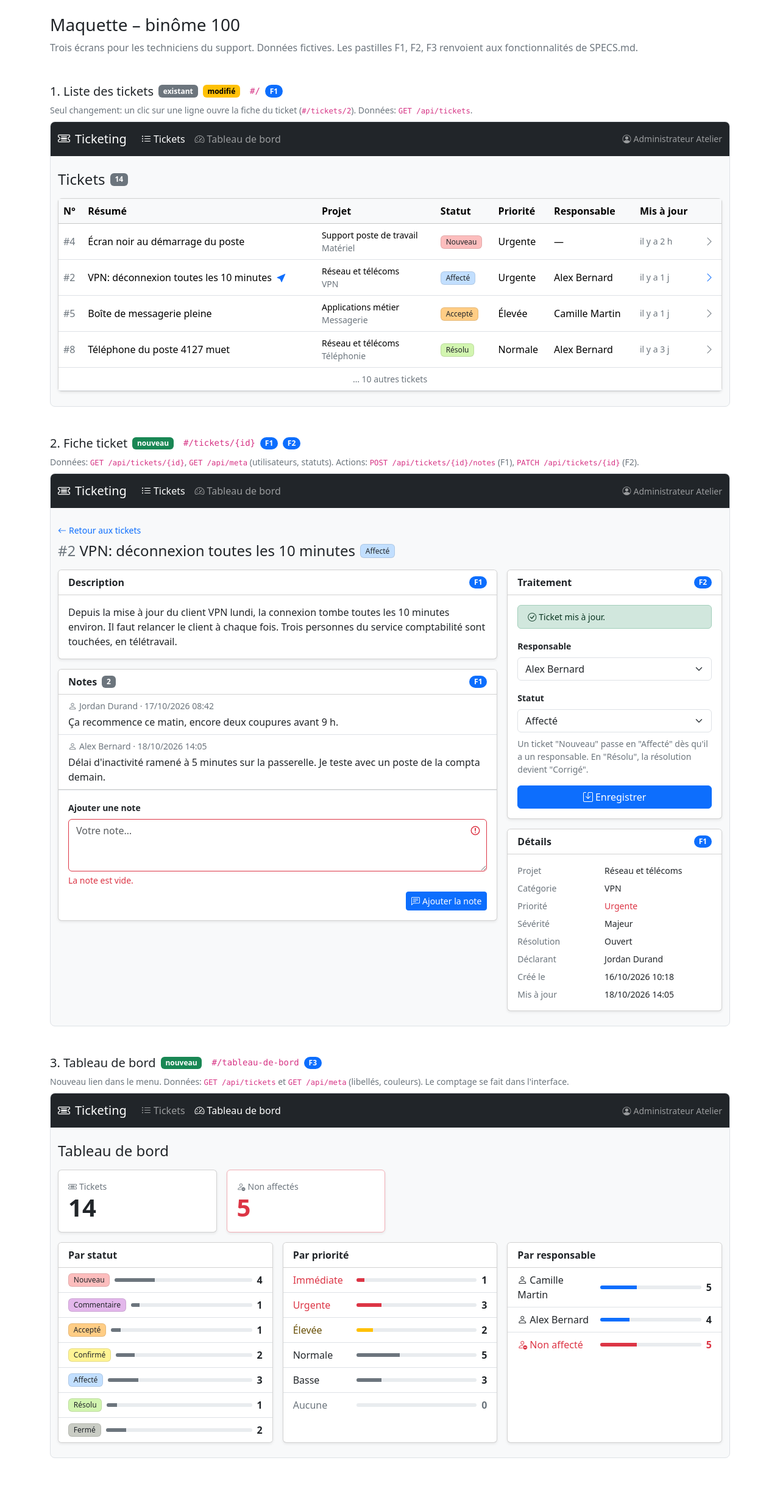
After one commit to demianthomasseau-boop/atelier-ticketing, a PHP site: page /maquette.html in a window 1280 px wide. The commit adds this page. Shown: the whole page at 61% size. Run offline with PHP 8.4, Linux system fonts and the light colour scheme.

Commit message:
feat: fiche ticket avec notes
Co-Authored-By: Claude Opus 5.5 <noreply@anthropic.com>

```diff
--- a/public/app.css
+++ b/public/app.css
@@ -9,5 +9,7 @@
 .table-tickets td { vertical-align: middle; }
 .table-tickets tbody tr { cursor: pointer; }
 
+.texte-long { white-space: pre-line; }
+
 .priorite-50, .priorite-60 { color: var(--bs-danger); }
 .priorite-40 { color: var(--bs-warning-text-emphasis); }
--- a/public/index.html
+++ b/public/index.html
@@ -31,7 +31,7 @@
       <div v-if="!meta && !erreur" class="text-center text-secondary py-5">
         <div class="spinner-border" role="status"></div>
       </div>
-      <component v-else-if="meta" :is="vue" :params="params"></component>
+      <component v-else-if="meta" :is="vue" :params="params" :key="route"></component>
     </main>
   </div>
 
--- /dev/null
+++ b/public/maquette.html
@@ -0,0 +1,410 @@
+<!doctype html>
+<html lang="fr">
+<head>
+  <meta charset="utf-8">
+  <meta name="viewport" content="width=device-width, initial-scale=1">
+  <title>Maquette – binôme 100</title>
+  <link rel="stylesheet" href="/vendor/bootstrap/bootstrap.min.css">
+  <link rel="stylesheet" href="/vendor/bootstrap-icons/bootstrap-icons.min.css">
+  <link rel="stylesheet" href="/app.css">
+  <style>
+    .ecran { border: 1px solid var(--bs-border-color); border-radius: .5rem; overflow: hidden; background: var(--bs-tertiary-bg); }
+    .table-tickets tbody tr.survol { background: var(--bs-primary-bg-subtle); }
+  </style>
+</head>
+<body class="bg-body">
+  <div class="container-xl py-4">
+    <h1 class="h3">Maquette – binôme 100</h1>
+    <p class="text-secondary mb-5">
+      Trois écrans pour les techniciens du support. Données fictives. Les pastilles F1, F2, F3 renvoient aux fonctionnalités de SPECS.md.
+    </p>
+
+    <!-- ===================================================================== -->
+    <!-- Écran 1: liste des tickets (existant, modifié)                          -->
+    <!-- ===================================================================== -->
+    <section class="mb-5">
+      <div class="d-flex flex-wrap align-items-center gap-2 mb-2">
+        <h2 class="h5 mb-0">1. Liste des tickets</h2>
+        <span class="badge text-bg-secondary">existant</span>
+        <span class="badge text-bg-warning">modifié</span>
+        <code class="ms-2">#/</code>
+        <span class="badge rounded-pill text-bg-primary">F1</span>
+      </div>
+      <p class="small text-secondary mb-2">
+        Seul changement: un clic sur une ligne ouvre la fiche du ticket (<code>#/tickets/2</code>).
+        Données: <code>GET /api/tickets</code>.
+      </p>
+      <div class="ecran">
+        <nav class="navbar navbar-expand bg-dark" data-bs-theme="dark">
+          <div class="container-fluid">
+            <a class="navbar-brand" href="#"><i class="bi bi-ticket-detailed me-2"></i>Ticketing</a>
+            <ul class="navbar-nav me-auto">
+              <li class="nav-item"><a class="nav-link active" href="#"><i class="bi bi-list-ul me-1"></i>Tickets</a></li>
+              <li class="nav-item"><a class="nav-link" href="#"><i class="bi bi-speedometer2 me-1"></i>Tableau de bord</a></li>
+            </ul>
+            <span class="navbar-text small"><i class="bi bi-person-circle me-1"></i>Administrateur Atelier</span>
+          </div>
+        </nav>
+        <div class="container-fluid py-4">
+          <div class="d-flex align-items-center mb-3">
+            <h1 class="h4 mb-0">Tickets</h1>
+            <span class="badge text-bg-secondary ms-2">14</span>
+          </div>
+          <div class="card shadow-sm">
+            <div class="table-responsive">
+              <table class="table table-hover table-tickets mb-0">
+                <thead class="table-light">
+                  <tr>
+                    <th>N°</th><th>Résumé</th><th>Projet</th><th>Statut</th>
+                    <th>Priorité</th><th>Responsable</th><th>Mis à jour</th><th></th>
+                  </tr>
+                </thead>
+                <tbody>
+                  <tr>
+                    <td class="text-secondary">#4</td>
+                    <td>Écran noir au démarrage du poste</td>
+                    <td class="small">Support poste de travail<div class="text-secondary">Matériel</div></td>
+                    <td><span class="badge badge-statut" style="background:#fcbdbd">Nouveau</span></td>
+                    <td class="priorite-50">Urgente</td>
+                    <td>—</td>
+                    <td class="small text-secondary">il y a 2 h</td>
+                    <td class="text-secondary"><i class="bi bi-chevron-right"></i></td>
+                  </tr>
+                  <tr class="survol">
+                    <td class="text-secondary">#2</td>
+                    <td>VPN: déconnexion toutes les 10 minutes <i class="bi bi-cursor-fill text-primary ms-1" title="clic"></i></td>
+                    <td class="small">Réseau et télécoms<div class="text-secondary">VPN</div></td>
+                    <td><span class="badge badge-statut" style="background:#c2dfff">Affecté</span></td>
+                    <td class="priorite-50">Urgente</td>
+                    <td>Alex Bernard</td>
+                    <td class="small text-secondary">il y a 1 j</td>
+                    <td class="text-primary"><i class="bi bi-chevron-right"></i></td>
+                  </tr>
+                  <tr>
+                    <td class="text-secondary">#5</td>
+                    <td>Boîte de messagerie pleine</td>
+                    <td class="small">Applications métier<div class="text-secondary">Messagerie</div></td>
+                    <td><span class="badge badge-statut" style="background:#ffcd85">Accepté</span></td>
+                    <td class="priorite-40">Élevée</td>
+                    <td>Camille Martin</td>
+                    <td class="small text-secondary">il y a 1 j</td>
+                    <td class="text-secondary"><i class="bi bi-chevron-right"></i></td>
+                  </tr>
+                  <tr>
+                    <td class="text-secondary">#8</td>
+                    <td>Téléphone du poste 4127 muet</td>
+                    <td class="small">Réseau et télécoms<div class="text-secondary">Téléphonie</div></td>
+                    <td><span class="badge badge-statut" style="background:#d2f5b0">Résolu</span></td>
+                    <td>Normale</td>
+                    <td>Alex Bernard</td>
+                    <td class="small text-secondary">il y a 3 j</td>
+                    <td class="text-secondary"><i class="bi bi-chevron-right"></i></td>
+                  </tr>
+                  <tr>
+                    <td colspan="8" class="text-center small text-secondary">… 10 autres tickets</td>
+                  </tr>
+                </tbody>
+              </table>
+            </div>
+          </div>
+        </div>
+      </div>
+    </section>
+
+    <!-- ===================================================================== -->
+    <!-- Écran 2: fiche ticket (nouveau)                                         -->
+    <!-- ===================================================================== -->
+    <section class="mb-5">
+      <div class="d-flex flex-wrap align-items-center gap-2 mb-2">
+        <h2 class="h5 mb-0">2. Fiche ticket</h2>
+        <span class="badge text-bg-success">nouveau</span>
+        <code class="ms-2">#/tickets/{id}</code>
+        <span class="badge rounded-pill text-bg-primary">F1</span>
+        <span class="badge rounded-pill text-bg-primary">F2</span>
+      </div>
+      <p class="small text-secondary mb-2">
+        Données: <code>GET /api/tickets/{id}</code>, <code>GET /api/meta</code> (utilisateurs, statuts).
+        Actions: <code>POST /api/tickets/{id}/notes</code> (F1), <code>PATCH /api/tickets/{id}</code> (F2).
+      </p>
+      <div class="ecran">
+        <nav class="navbar navbar-expand bg-dark" data-bs-theme="dark">
+          <div class="container-fluid">
+            <a class="navbar-brand" href="#"><i class="bi bi-ticket-detailed me-2"></i>Ticketing</a>
+            <ul class="navbar-nav me-auto">
+              <li class="nav-item"><a class="nav-link active" href="#"><i class="bi bi-list-ul me-1"></i>Tickets</a></li>
+              <li class="nav-item"><a class="nav-link" href="#"><i class="bi bi-speedometer2 me-1"></i>Tableau de bord</a></li>
+            </ul>
+            <span class="navbar-text small"><i class="bi bi-person-circle me-1"></i>Administrateur Atelier</span>
+          </div>
+        </nav>
+        <div class="container-fluid py-4">
+          <a href="#" class="small text-decoration-none"><i class="bi bi-arrow-left me-1"></i>Retour aux tickets</a>
+          <div class="d-flex flex-wrap align-items-center gap-2 mt-2 mb-3">
+            <h1 class="h4 mb-0"><span class="text-secondary">#2</span> VPN: déconnexion toutes les 10 minutes</h1>
+            <span class="badge badge-statut" style="background:#c2dfff">Affecté</span>
+          </div>
+
+          <div class="row g-3">
+            <div class="col-lg-8">
+              <div class="card shadow-sm mb-3">
+                <div class="card-header bg-body d-flex align-items-center">
+                  <span class="fw-semibold">Description</span>
+                  <span class="badge rounded-pill text-bg-primary ms-auto">F1</span>
+                </div>
+                <div class="card-body">
+                  <p class="mb-0">
+                    Depuis la mise à jour du client VPN lundi, la connexion tombe toutes les 10 minutes environ.
+                    Il faut relancer le client à chaque fois. Trois personnes du service comptabilité sont touchées, en télétravail.
+                  </p>
+                </div>
+              </div>
+
+              <div class="card shadow-sm">
+                <div class="card-header bg-body d-flex align-items-center">
+                  <span class="fw-semibold">Notes</span>
+                  <span class="badge text-bg-secondary ms-2">2</span>
+                  <span class="badge rounded-pill text-bg-primary ms-auto">F1</span>
+                </div>
+                <ul class="list-group list-group-flush">
+                  <li class="list-group-item">
+                    <div class="small text-secondary mb-1">
+                      <i class="bi bi-person me-1"></i>Jordan Durand · 17/10/2026 08:42
+                    </div>
+                    Ça recommence ce matin, encore deux coupures avant 9 h.
+                  </li>
+                  <li class="list-group-item">
+                    <div class="small text-secondary mb-1">
+                      <i class="bi bi-person me-1"></i>Alex Bernard · 18/10/2026 14:05
+                    </div>
+                    Délai d'inactivité ramené à 5 minutes sur la passerelle. Je teste avec un poste de la compta demain.
+                  </li>
+                </ul>
+                <div class="card-body border-top">
+                  <label for="note" class="form-label small fw-semibold">Ajouter une note</label>
+                  <textarea id="note" class="form-control is-invalid" rows="3" placeholder="Votre note…"></textarea>
+                  <div class="invalid-feedback">La note est vide.</div>
+                  <div class="text-end mt-2">
+                    <button type="button" class="btn btn-primary btn-sm"><i class="bi bi-chat-left-text me-1"></i>Ajouter la note</button>
+                  </div>
+                </div>
+              </div>
+            </div>
+
+            <div class="col-lg-4">
+              <div class="card shadow-sm mb-3">
+                <div class="card-header bg-body d-flex align-items-center">
+                  <span class="fw-semibold">Traitement</span>
+                  <span class="badge rounded-pill text-bg-primary ms-auto">F2</span>
+                </div>
+                <div class="card-body">
+                  <div class="alert alert-success py-2 small"><i class="bi bi-check-circle me-1"></i>Ticket mis à jour.</div>
+                  <label for="responsable" class="form-label small fw-semibold">Responsable</label>
+                  <select id="responsable" class="form-select mb-3">
+                    <option>— Non affecté —</option>
+                    <option>Administrateur Atelier</option>
+                    <option selected>Alex Bernard</option>
+                    <option>Camille Martin</option>
+                    <option>Jordan Durand</option>
+                    <option>Lou Petit</option>
+                    <option>Sacha Moreau</option>
+                  </select>
+                  <label for="statut" class="form-label small fw-semibold">Statut</label>
+                  <select id="statut" class="form-select mb-2">
+                    <option>Nouveau</option>
+                    <option>Commentaire</option>
+                    <option>Accepté</option>
+                    <option>Confirmé</option>
+                    <option selected>Affecté</option>
+                    <option>Résolu</option>
+                    <option>Fermé</option>
+                  </select>
+                  <p class="small text-secondary mb-3">
+                    Un ticket "Nouveau" passe en "Affecté" dès qu'il a un responsable.
+                    En "Résolu", la résolution devient "Corrigé".
+                  </p>
+                  <button type="button" class="btn btn-primary w-100"><i class="bi bi-save me-1"></i>Enregistrer</button>
+                </div>
+              </div>
+
+              <div class="card shadow-sm">
+                <div class="card-header bg-body d-flex align-items-center">
+                  <span class="fw-semibold">Détails</span>
+                  <span class="badge rounded-pill text-bg-primary ms-auto">F1</span>
+                </div>
+                <div class="card-body small">
+                  <dl class="row mb-0">
+                    <dt class="col-5 fw-normal text-secondary">Projet</dt><dd class="col-7">Réseau et télécoms</dd>
+                    <dt class="col-5 fw-normal text-secondary">Catégorie</dt><dd class="col-7">VPN</dd>
+                    <dt class="col-5 fw-normal text-secondary">Priorité</dt><dd class="col-7 priorite-50">Urgente</dd>
+                    <dt class="col-5 fw-normal text-secondary">Sévérité</dt><dd class="col-7">Majeur</dd>
+                    <dt class="col-5 fw-normal text-secondary">Résolution</dt><dd class="col-7">Ouvert</dd>
+                    <dt class="col-5 fw-normal text-secondary">Déclarant</dt><dd class="col-7">Jordan Durand</dd>
+                    <dt class="col-5 fw-normal text-secondary">Créé le</dt><dd class="col-7">16/10/2026 10:18</dd>
+                    <dt class="col-5 fw-normal text-secondary">Mis à jour</dt><dd class="col-7 mb-0">18/10/2026 14:05</dd>
+                  </dl>
+                </div>
+              </div>
+            </div>
+          </div>
+        </div>
+      </div>
+    </section>
+
+    <!-- ===================================================================== -->
+    <!-- Écran 3: tableau de bord (nouveau)                                      -->
+    <!-- ===================================================================== -->
+    <section class="mb-5">
+      <div class="d-flex flex-wrap align-items-center gap-2 mb-2">
+        <h2 class="h5 mb-0">3. Tableau de bord</h2>
+        <span class="badge text-bg-success">nouveau</span>
+        <code class="ms-2">#/tableau-de-bord</code>
+        <span class="badge rounded-pill text-bg-primary">F3</span>
+      </div>
+      <p class="small text-secondary mb-2">
+        Nouveau lien dans le menu. Données: <code>GET /api/tickets</code> et <code>GET /api/meta</code> (libellés, couleurs).
+        Le comptage se fait dans l'interface.
+      </p>
+      <div class="ecran">
+        <nav class="navbar navbar-expand bg-dark" data-bs-theme="dark">
+          <div class="container-fluid">
+            <a class="navbar-brand" href="#"><i class="bi bi-ticket-detailed me-2"></i>Ticketing</a>
+            <ul class="navbar-nav me-auto">
+              <li class="nav-item"><a class="nav-link" href="#"><i class="bi bi-list-ul me-1"></i>Tickets</a></li>
+              <li class="nav-item"><a class="nav-link active" href="#"><i class="bi bi-speedometer2 me-1"></i>Tableau de bord</a></li>
+            </ul>
+            <span class="navbar-text small"><i class="bi bi-person-circle me-1"></i>Administrateur Atelier</span>
+          </div>
+        </nav>
+        <div class="container-fluid py-4">
+          <h1 class="h4 mb-3">Tableau de bord</h1>
+
+          <div class="row g-3 mb-3">
+            <div class="col-sm-6 col-lg-3">
+              <div class="card shadow-sm h-100">
+                <div class="card-body">
+                  <div class="small text-secondary"><i class="bi bi-ticket-detailed me-1"></i>Tickets</div>
+                  <div class="display-6 fw-semibold">14</div>
+                </div>
+              </div>
+            </div>
+            <div class="col-sm-6 col-lg-3">
+              <div class="card shadow-sm h-100 border-danger-subtle">
+                <div class="card-body">
+                  <div class="small text-secondary"><i class="bi bi-person-dash me-1"></i>Non affectés</div>
+                  <div class="display-6 fw-semibold text-danger">5</div>
+                </div>
+              </div>
+            </div>
+          </div>
+
+          <div class="row g-3">
+            <div class="col-lg-4">
+              <div class="card shadow-sm h-100">
+                <div class="card-header bg-body fw-semibold">Par statut</div>
+                <ul class="list-group list-group-flush">
+                  <li class="list-group-item d-flex align-items-center gap-2">
+                    <span class="badge badge-statut" style="background:#fcbdbd">Nouveau</span>
+                    <div class="progress flex-grow-1" style="height:6px"><div class="progress-bar bg-secondary" style="width:29%"></div></div>
+                    <span class="fw-semibold">4</span>
+                  </li>
+                  <li class="list-group-item d-flex align-items-center gap-2">
+                    <span class="badge badge-statut" style="background:#e3b7eb">Commentaire</span>
+                    <div class="progress flex-grow-1" style="height:6px"><div class="progress-bar bg-secondary" style="width:7%"></div></div>
+                    <span class="fw-semibold">1</span>
+                  </li>
+                  <li class="list-group-item d-flex align-items-center gap-2">
+                    <span class="badge badge-statut" style="background:#ffcd85">Accepté</span>
+                    <div class="progress flex-grow-1" style="height:6px"><div class="progress-bar bg-secondary" style="width:7%"></div></div>
+                    <span class="fw-semibold">1</span>
+                  </li>
+                  <li class="list-group-item d-flex align-items-center gap-2">
+                    <span class="badge badge-statut" style="background:#fff494">Confirmé</span>
+                    <div class="progress flex-grow-1" style="height:6px"><div class="progress-bar bg-secondary" style="width:14%"></div></div>
+                    <span class="fw-semibold">2</span>
+                  </li>
+                  <li class="list-group-item d-flex align-items-center gap-2">
+                    <span class="badge badge-statut" style="background:#c2dfff">Affecté</span>
+                    <div class="progress flex-grow-1" style="height:6px"><div class="progress-bar bg-secondary" style="width:21%"></div></div>
+                    <span class="fw-semibold">3</span>
+                  </li>
+                  <li class="list-group-item d-flex align-items-center gap-2">
+                    <span class="badge badge-statut" style="background:#d2f5b0">Résolu</span>
+                    <div class="progress flex-grow-1" style="height:6px"><div class="progress-bar bg-secondary" style="width:7%"></div></div>
+                    <span class="fw-semibold">1</span>
+                  </li>
+                  <li class="list-group-item d-flex align-items-center gap-2">
+                    <span class="badge badge-statut" style="background:#c9ccc4">Fermé</span>
+                    <div class="progress flex-grow-1" style="height:6px"><div class="progress-bar bg-secondary" style="width:14%"></div></div>
+                    <span class="fw-semibold">2</span>
+                  </li>
+                </ul>
+              </div>
+            </div>
+
+            <div class="col-lg-4">
+              <div class="card shadow-sm h-100">
+                <div class="card-header bg-body fw-semibold">Par priorité</div>
+                <ul class="list-group list-group-flush">
+                  <li class="list-group-item d-flex align-items-center gap-2">
+                    <span class="priorite-60" style="width:6rem">Immédiate</span>
+                    <div class="progress flex-grow-1" style="height:6px"><div class="progress-bar bg-danger" style="width:7%"></div></div>
+                    <span class="fw-semibold">1</span>
+                  </li>
+                  <li class="list-group-item d-flex align-items-center gap-2">
+                    <span class="priorite-50" style="width:6rem">Urgente</span>
+                    <div class="progress flex-grow-1" style="height:6px"><div class="progress-bar bg-danger" style="width:21%"></div></div>
+                    <span class="fw-semibold">3</span>
+                  </li>
+                  <li class="list-group-item d-flex align-items-center gap-2">
+                    <span class="priorite-40" style="width:6rem">Élevée</span>
+                    <div class="progress flex-grow-1" style="height:6px"><div class="progress-bar bg-warning" style="width:14%"></div></div>
+                    <span class="fw-semibold">2</span>
+                  </li>
+                  <li class="list-group-item d-flex align-items-center gap-2">
+                    <span style="width:6rem">Normale</span>
+                    <div class="progress flex-grow-1" style="height:6px"><div class="progress-bar bg-secondary" style="width:36%"></div></div>
+                    <span class="fw-semibold">5</span>
+                  </li>
+                  <li class="list-group-item d-flex align-items-center gap-2">
+                    <span style="width:6rem">Basse</span>
+                    <div class="progress flex-grow-1" style="height:6px"><div class="progress-bar bg-secondary" style="width:21%"></div></div>
+                    <span class="fw-semibold">3</span>
+                  </li>
+                  <li class="list-group-item d-flex align-items-center gap-2 text-secondary">
+                    <span style="width:6rem">Aucune</span>
+                    <div class="progress flex-grow-1" style="height:6px"><div class="progress-bar bg-secondary" style="width:0%"></div></div>
+                    <span class="fw-semibold">0</span>
+                  </li>
+                </ul>
+              </div>
+            </div>
+
+            <div class="col-lg-4">
+              <div class="card shadow-sm h-100">
+                <div class="card-header bg-body fw-semibold">Par responsable</div>
+                <ul class="list-group list-group-flush">
+                  <li class="list-group-item d-flex align-items-center gap-2">
+                    <span style="width:8rem"><i class="bi bi-person me-1"></i>Camille Martin</span>
+                    <div class="progress flex-grow-1" style="height:6px"><div class="progress-bar" style="width:36%"></div></div>
+                    <span class="fw-semibold">5</span>
+                  </li>
+                  <li class="list-group-item d-flex align-items-center gap-2">
+                    <span style="width:8rem"><i class="bi bi-person me-1"></i>Alex Bernard</span>
+                    <div class="progress flex-grow-1" style="height:6px"><div class="progress-bar" style="width:29%"></div></div>
+                    <span class="fw-semibold">4</span>
+                  </li>
+                  <li class="list-group-item d-flex align-items-center gap-2 text-danger">
+                    <span style="width:8rem"><i class="bi bi-person-dash me-1"></i>Non affecté</span>
+                    <div class="progress flex-grow-1" style="height:6px"><div class="progress-bar bg-danger" style="width:36%"></div></div>
+                    <span class="fw-semibold">5</span>
+                  </li>
+                </ul>
+              </div>
+            </div>
+          </div>
+        </div>
+      </div>
+    </section>
+  </div>
+</body>
+</html>
```
Also changed, not shown: SPECS.md (added, +47 -0 lines), public/app.js (+133 -3 lines).
